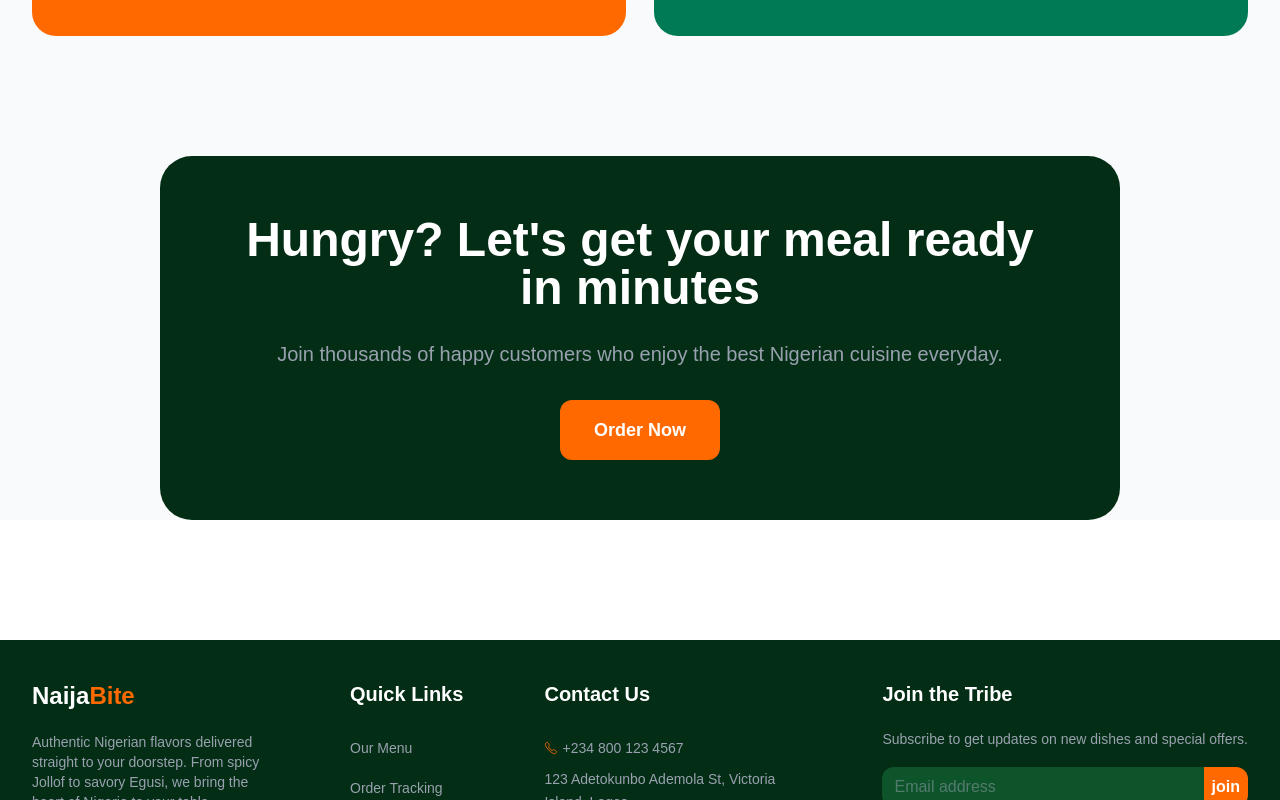
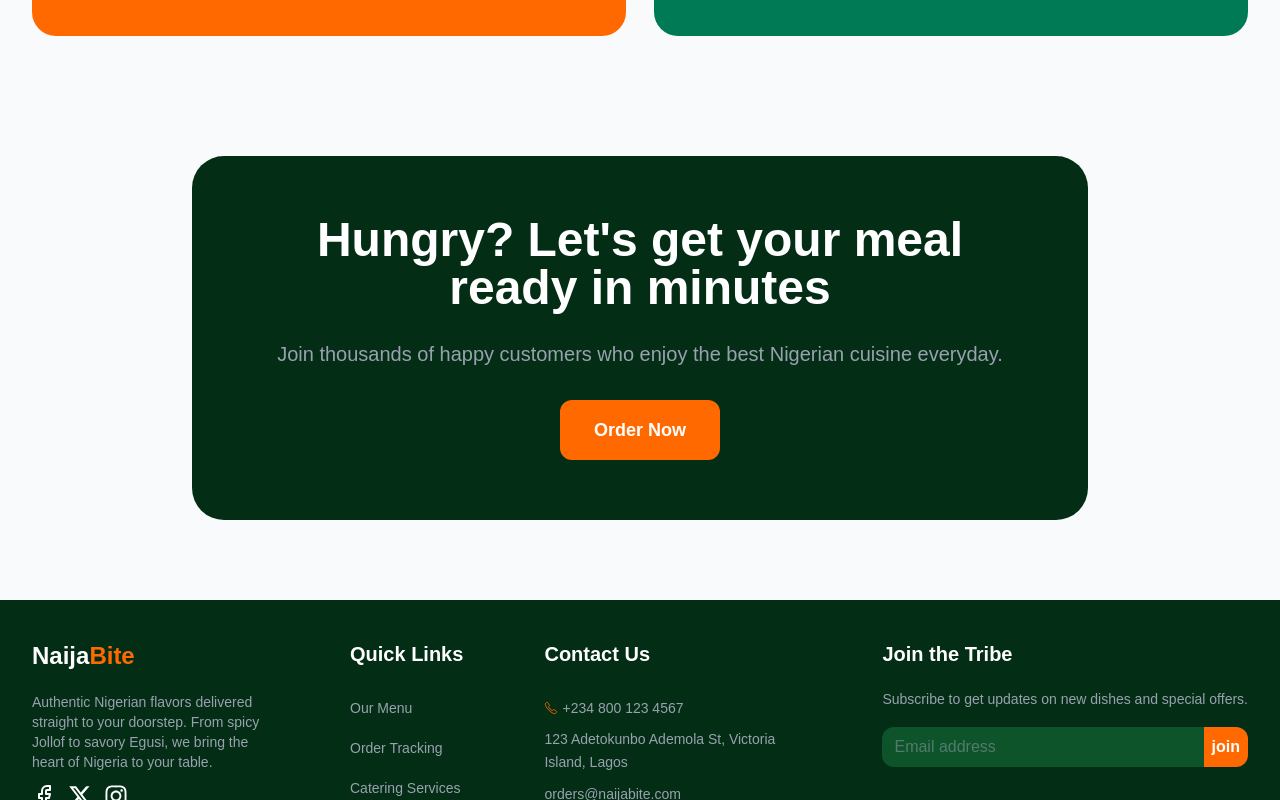
Before and after one commit to Kings-sys1/NaijaBite, a Next.js app: page / in a window 1280 px wide. Shown: the part 4464-5264 px from the top of the page. Built offline with nearby package versions, Linux system fonts and the light colour scheme.

Commit message:
changed globalcss dark mode text-color and mobile view hero height

```diff
--- a/app/globals.css
+++ b/app/globals.css
@@ -16,7 +16,7 @@
 @media (prefers-color-scheme: dark) {
   :root {
     --background: #0a0a0a;
-    --foreground: #ededed;
+    --foreground: #000000;
   }
 }
 
--- a/app/page.js
+++ b/app/page.js
@@ -247,7 +247,7 @@ export default function Home() {
     <main className="min-h-screen bg-gray-50 pt-19">
       <div className="relative w-full min-h-105 md:min-h-115 bg-black">
         <div className="absolute w-full bg-[url(/hero-1.jpg)] inset-0 bg-cover bg-no-repeat bg-center opacity-55 blur-[1.5px]"></div>
-        <div className=" pb-5 md:pb-0 pt-20 px-8 md:px-12 lg:px-60 z-10 relative">
+        <div className=" pb-5 md:pb-0 pt-23 md:pt-20 px-8 md:px-12 lg:px-60 z-10 relative">
           <h2 className="font-bold text-white text-4xl md:text-7xl">Fresh, Delicious Meals Delivered Fast</h2>
           <p className="mt-2 md:mt-4 text-white/80 md:text-lg">Experience the true taste of home. From smoky Jollof to savory Egusi, we bring Nigeria's finest dishes straight to your doorstep.</p>
           <div className="flex gap-3 mt-5">
@@ -568,7 +568,7 @@ export default function Home() {
         </div>
 
         {/* SPECIAL DEALS */}
-        <div className="my-15 px-4 md:px-8">
+        <div className="mt-15 pb-20 px-4 md:px-8">
           <div className="text-center">
             <p className="text-orange-600 bg-orange-100 px-4 font-bold py-2 text-sm rounded-3xl w-fit mx-auto">LIMITED TIME OFFERS</p>
             <p className="font-bold text-4xl mt-3">Today's Special Deals</p>
@@ -603,13 +603,14 @@ export default function Home() {
               </div>
             </div>
           </div>
-        </div>
-
-        <div className="text-center mx-5 md:mx-40 my-10 md:my-30 p-5 md:p-15 rounded-4xl bg-green-950">
+          <div className="text-center mx-5 md:mx-40 mt-10 md:mt-30 p-5 md:p-15 rounded-4xl bg-green-950">
           <h3 className="font-bold text-2xl md:text-4xl text-white lg:text-5xl">Hungry? Let's get your meal ready in minutes</h3>
           <p className="text-gray-400 text-xl mt-7">Join thousands of happy customers who enjoy the best Nigerian cuisine everyday.</p>
           <Link href="/menu/all"><button className="text-white text-lg font-bold bg-orange-500 h-12 w-35 mt-5 md:h-15 md:w-40 md:mt-8 rounded-xl cursor-pointer">Order Now</button></Link>
         </div>
+        </div>
+
+
     </main>
   )
 };
```
